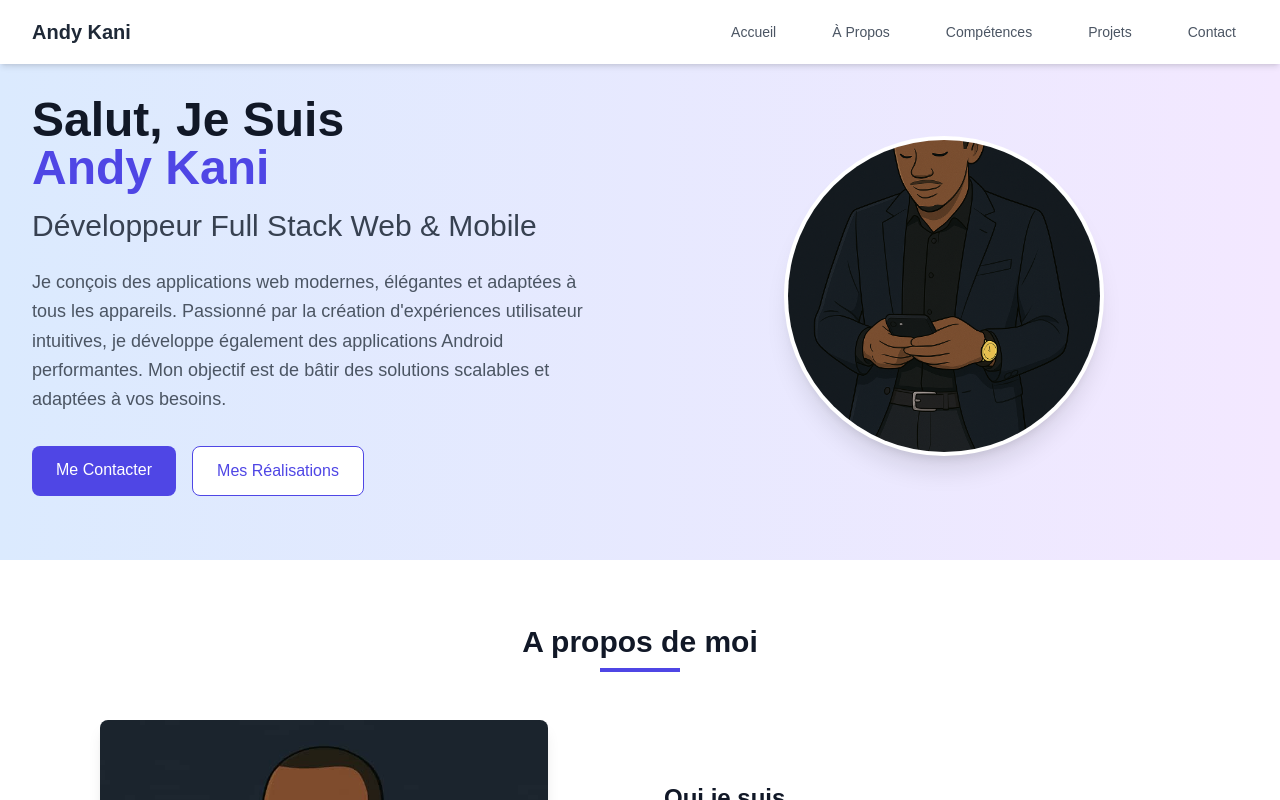
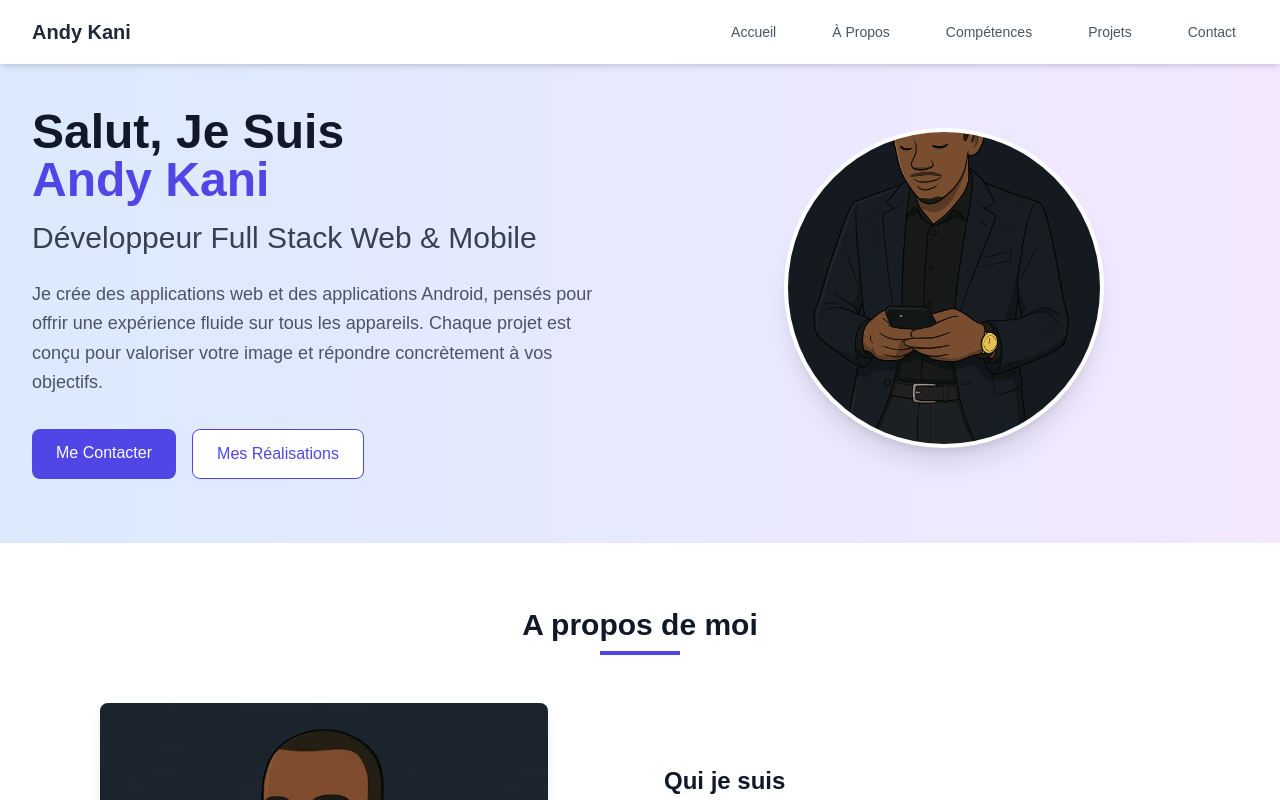
Before and after one commit to andydefer/portfolio, a React (Vite) app: page / in a window 1280 px wide. Shown: the top 800 px of the page. Built offline with nearby package versions, Linux system fonts and the light colour scheme.

Commit message:
update hero section

```diff
--- a/src/components/Hero.tsx
+++ b/src/components/Hero.tsx
@@ -11,7 +11,7 @@ const Hero = () => {
       <div className="max-w-7xl mx-auto px-4 sm:px-6 lg:px-8 flex flex-col md:flex-row items-center">
         {/* Left column with text */}
         <motion.div
-          className="md:w-1/2 md:pr-8 mb-8 md:mb-0"
+          className="md:w-1/2 md:pr-8 mb-8 mt-3 md:mb-0"
           initial="hidden"
           animate="visible"
           variants={fadeInLeft}
@@ -51,14 +51,13 @@ const Hero = () => {
             animate={{ opacity: 1 }}
             transition={{ duration: 0.6, delay: 0.7 }}
           >
-            Je conçois des applications web modernes, élégantes et adaptées à
-            tous les appareils. Passionné par la création d'expériences
-            utilisateur intuitives, je développe également des applications
-            Android performantes. Mon objectif est de bâtir des solutions
-            scalables et adaptées à vos besoins.
+            Je crée des applications web et des applications Android, pensés
+            pour offrir une expérience fluide sur tous les appareils. Chaque
+            projet est conçu pour valoriser votre image et répondre concrètement
+            à vos objectifs.
           </motion.p>
           <motion.div
-            className="flex flex-wrap gap-4"
+            className="flex flex-nowrap  gap-4"
             initial={{ opacity: 0, y: 20 }}
             animate={{ opacity: 1, y: 0 }}
             transition={{ duration: 0.6, delay: 0.9 }}
```
